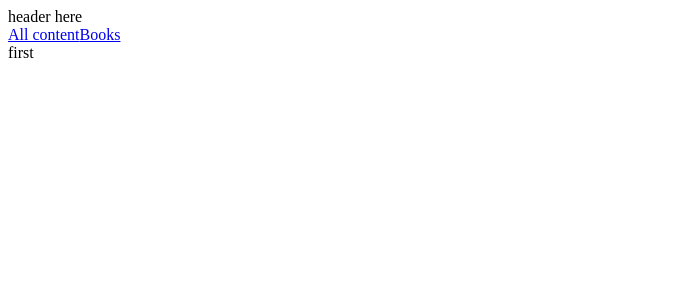
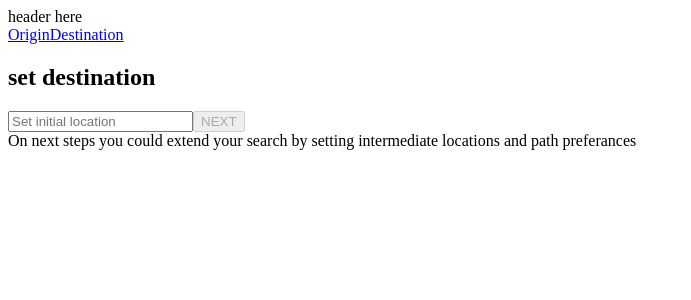
Before and after one commit to serozhkohanna/findroute, a React (Create React App) app: page / in a window 1280 px wide. Shown: the top 300 px of the page, without its empty margins (0-691 px from the left). Built offline with nearby package versions, Linux system fonts and the light colour scheme.

Commit message:
Form in origin loction.

```diff
--- a/src/components/Switch/Switch.tsx
+++ b/src/components/Switch/Switch.tsx
@@ -1,10 +1,23 @@
-import React from 'react';
+import React, { FC } from 'react';
 import './Switch.scss';
+import { steps } from "../../constants/routes";
 
-const Switch = () => {
-  return <div>
-	swithc
-  </div>
+interface Props {
+  activeStep: string;
+  setSwitch: Function;
+}
+
+const Switch: FC<Props> = ({activeStep, setSwitch}) => {
+  const handleTabSwitch = (step: string) => {
+	setSwitch(step);
+  }
+
+  return <nav className='switch'>
+	<a className={`${activeStep === steps.origin && 'is-active'} tab-item`} href='#origin'
+	   onClick={() => handleTabSwitch(steps.origin)}>Origin</a>
+	<a className={`${activeStep === steps.location && 'is-active'} tab-item`} href='#location'
+	   onClick={() => handleTabSwitch(steps.location)}>Destination</a>
+  </nav>
 }
 
 export default Switch;
--- a/src/pages/StepsPage/StepsPage.scss
+++ b/src/pages/StepsPage/StepsPage.scss
@@ -1,6 +1,6 @@
 .page-steps {
   .steps-form {
-    .form-content {
+    .step-content {
       display: none;
 
       &.is-active {
--- a/src/pages/StepsPage/StepsPage.tsx
+++ b/src/pages/StepsPage/StepsPage.tsx
@@ -4,34 +4,39 @@ import Switch from "../../components/Switch/Switch";
 import { steps } from "../../constants/routes";
 
 const StepsPage = () => {
-  const [isActiveTab, setActiveTab] = useState(steps.origin);
+  const [activeTab, setActiveTab] = useState(steps.origin);
+  const [originLocation, setOriginLocation] = useState();
 
   const handleTabSwitch = (tab: string) => {
 	setActiveTab(tab);
   }
 
-  const renderTabContent = () => {
-	return <div>
+  const handleOriginSubmit = () => {
 
-	</div>
+  }
+
+  const handleOriginLocation = (e: any) => {
+	setOriginLocation(e.target.value);
   }
 
   return <main className='page-steps'>
-	{/*<Switch/>*/}
-	<nav className="modal-tabs-names">
-	  <a className={`${isActiveTab === steps.origin && 'is-active'} tab-item`} href='#origin'
-		 onClick={() => handleTabSwitch(steps.origin)}>All content</a>
-	  <a className={`${isActiveTab === steps.location && 'is-active'} tab-item`} href='#location'
-		 onClick={() => handleTabSwitch(steps.location)}>Books</a>
-	</nav>
-
+	<Switch setSwitch={handleTabSwitch} activeStep={activeTab}/>
 	<div className="steps-form">
-	  <div id="origin" className={`${isActiveTab === steps.origin && 'is-active'} form-content`}>
-		first
+	  <div id="origin" className={`${activeTab === steps.origin && 'is-active'} step-content`}>
+		<h2>set destination</h2>
+		<form className='form' onSubmit={handleOriginSubmit}>
+		  <input value={originLocation} onChange={handleOriginLocation} type="text" placeholder='Set initial location'/>
+		  <button disabled={!originLocation}>
+			NEXT
+		  </button>
+		</form>
 	  </div>
-	  <div id="location" className={`${isActiveTab === steps.location && 'is-active'} form-content`}>
-		second
+	  <div id="location" className={`${activeTab === steps.location && 'is-active'} step-content`}>
+		location info
 	  </div>
+	</div>
+	<div className="label">
+	  On next steps you could extend your search by setting intermediate locations and path preferances
 	</div>
 
   </main>
--- a/tsconfig.json
+++ b/tsconfig.json
@@ -20,6 +20,7 @@
     "noEmit": true,
     "jsx": "react-jsx"
   },
+  "noImplicitAny": false,
   "include": [
     "src"
   ]
```
